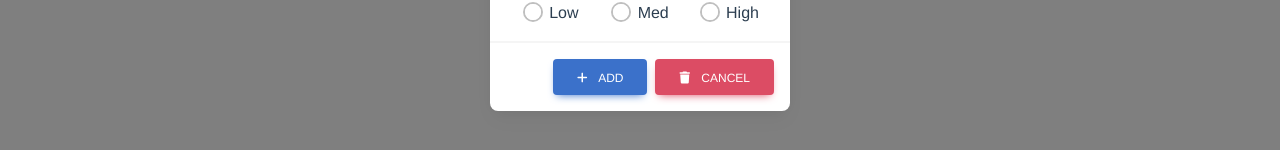
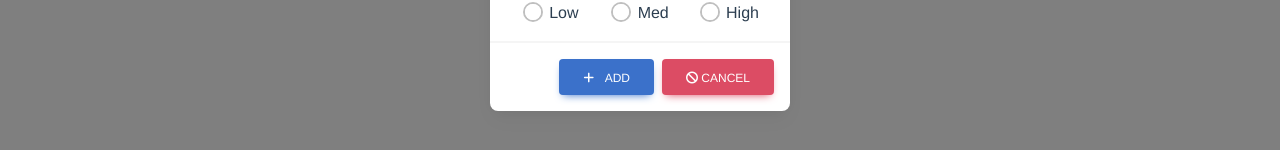
Before and after one commit to liammccon/task-manager, a Vue app: page / in a window 1280 px wide. Both pictures are taken after a click on the button "Show new new modal (test)". Shown: the part 492-642 px from the top of the page. Built offline with nearby package versions, Linux system fonts and the light colour scheme.

Commit message:
Fix bug where fields are cleared upon edit clear

```diff
--- a/src/components/Modal.vue
+++ b/src/components/Modal.vue
@@ -94,10 +94,12 @@
                         <i class="fa-solid fa-plus me-2"></i>
                         Add
                     </button>
-                    <button type="button" class="btn btn-danger" @click="deleteModal">
-                        <i class="fa-solid fa-trash me-2"></i>
+                    <button type="button" class="btn btn-danger" @click="cancel">
+                        <i class="fa-solid fa-ban me2"></i>
                         Cancel
                     </button>
+
+                    <!--Todo make a div v-if EDIT and v-if NEW to change buttons accordingly-->
                 </div>
 
             </div>
@@ -130,9 +132,10 @@ export default {
             }
             console.log(this.task)
         },
-        deleteModal(){
+        cancel(){
             $('#modal').modal("hide")
-            this.clearModalFields()
+            if (this.type == "NEW")
+                this.clearModalFields()
         },
         clearModalFields(){
             $(".ltm-input").val("")
```
